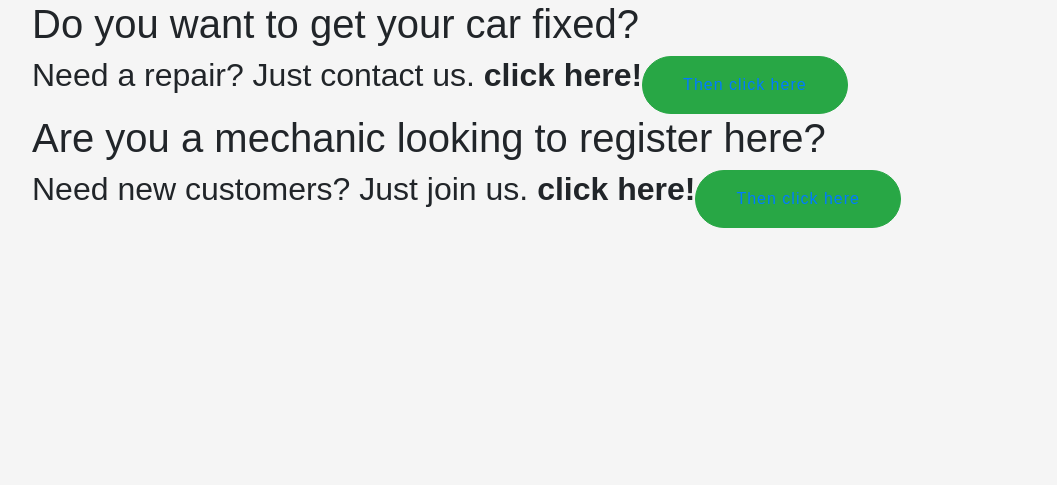
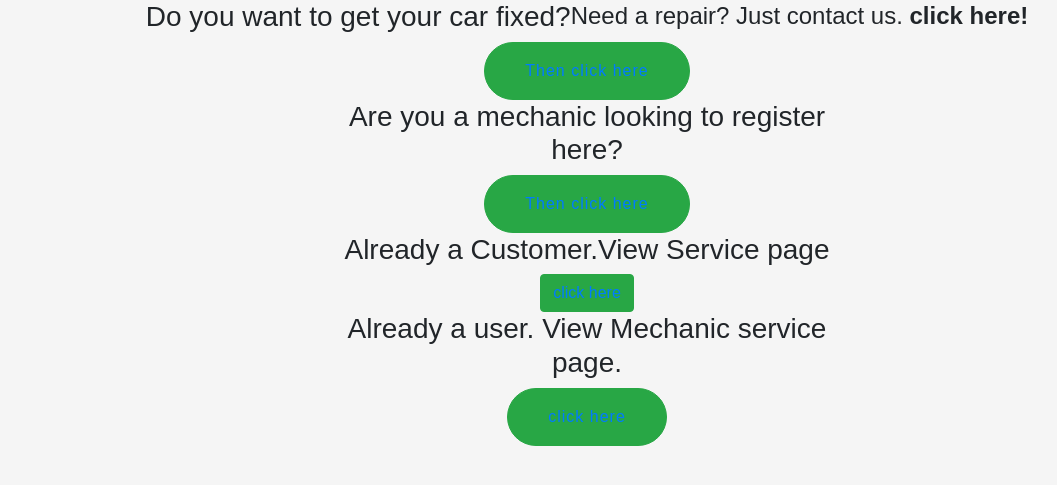
Before and after one commit to Mickmacha/Auto_mechanic_locationapp, a Django app: page /homepage in a window 1280 px wide. Shown: the part 56-541 px from the top of the page, without its empty margins (53-1110 px from the left). Run offline with Django 4.2, Linux system fonts and the light colour scheme; parts of the project's set-up code (start-up, migrations or seed data) failed here and were passed over; some libraries are stand-ins or nearby versions.

Commit message:
changes in views and templates 3

```diff
--- a/mysite/location/templates/location/homepage.html
+++ b/mysite/location/templates/location/homepage.html
@@ -1,18 +1,35 @@
 {% extends 'location/base.html'%}
+{% load static %}
+{% load groupfilter %}
 {% block content %}
-<div class="container-fluid ">
-  <div class="row text-center">
-    <h1>Do you want to get your car fixed?</h1>
-    <h2>Need a repair? Just contact us.
+
+<div class="container-fluid" >
+  <div class="row align-items-center justify-content-center">
+    <h1 style="font-size:28px;">Do you want to get your car fixed?</h1>
+    <h2 style="font-size:24px;">Need a repair? Just contact us.
       <b>click here!</b></h2>
-        <button class="btn btn-success btn-lg btn-radius " ><a href="{% url 'customer_view' %}">Then click here</a></button>
+    </div>
+    <div class="row align-items-center justify-content-center">
+        <button class="btn btn-success btn-lg btn-radius" style="text-decoration:none;"><a href="{% url 'customer_view' %}">Then click here</a></button>
+    </div>
+    <div class="row align-items-center justify-content-center" style="max-width: 500px;margin:0 auto 3rem;">
+    <h1 style="font-size:28px;font-weigt:300;">Are you a mechanic looking to register here?</h1>
+<!--    <h2 style="font-size:24px;">Need new customers? Just join us.-->
+<!--      <b>click here!</b></h2></div>-->
+       <div class="row align-items-center justify-content-center">
+        <button class="btn btn-success btn-lg btn-radius" style=""><a href="{% url 'mechanic_view' %}">Then click here</a></button>
+    </div>
+    <div class="row align-items-center justify-content-center">
+    <h1 style="font-size:28px;">Already a Customer.View Service page</h1>
+    </div>
+       <div class="row align-items-center justify-content-center">
+        <button class="btn btn-success btn-small btn-radius" style=""><a href="{% url 'user_service_view' %}">click here</a></button>
+    </div>
+    <div class="row align-items-center justify-content-center">
+    <h1 style="font-size:28px;">Already a user. View Mechanic service page.</h1>
+       <div class="row align-items-center justify-content-center">
+        <button class="btn btn-success btn-lg btn-radius" style=""><a href="{% url 'mechanic_work_assigned' %}">click here</a></button>
+    </div>
+</div>
 
-    </div>
-    <div class="row text-center">
-    <h1>Are you a mechanic looking to register here?</h1>
-    <h2>Need new customers? Just join us.
-      <b>click here!</b></h2>
-        <button class="btn btn-success btn-lg btn-radius " ><a href="{% url 'mechanic_view' %}">Then click here</a></button>
-
-    </div>
 {% endblock %}
--- a/mysite/location/templates/location/login.html
+++ b/mysite/location/templates/location/login.html
@@ -14,13 +14,13 @@
 			margin: 0;
 			padding: 0;
 			height: 100%;
-			background: #7abecc !important;
+			background: #30415D !important;
 		}
 		.user_card {
 			width: 350px;
 			margin-top: auto;
 			margin-bottom: auto;
-			background: #74cfbf;
+			background: #194554;
 			position: relative;
 			display: flex;
 			justify-content: center;
--- a/mysite/location/templates/location/mechanic_service_view.html
+++ b/mysite/location/templates/location/mechanic_service_view.html
@@ -33,7 +33,7 @@
                   <td> {{w.vehicle_brand}}</td>
                   <td> {{w.problem_description}}</td>
                   <td>{{w.status}}</td>
-                  <td><a  style="color:blue; text-decoration:none;font-size:25px;" href="{% url 'mechanic-update-status' w.id  %}">&#9998;</a></td>
+                  <td><a  style="color:blue; text-decoration:none;font-size:25px;" href="{% url 'mechanic_update_service_view' %}">&#9998;</a></td>
                 </tr>
                 {% endfor %}
 
--- a/mysite/location/templates/location/register.html
+++ b/mysite/location/templates/location/register.html
@@ -13,13 +13,13 @@
 			margin: 0;
 			padding: 0;
 			height: 100%;
-			background: #7abecc !important;
+			background: #30415D !important;
 		}
 		.user_card {
 			width: 350px;
 			margin-top: auto;
 			margin-bottom: auto;
-			background: #74cfbf;
+			background: #194554;
 			position: relative;
 			display: flex;
 			justify-content: center;
--- a/mysite/location/templates/location/results.html
+++ b/mysite/location/templates/location/results.html
@@ -17,7 +17,7 @@
             <form method="post" action="{% url 'user_service_view' %}">
                 {% csrf_token %}
 <!--         <a href="{% url 'index' %}">-->
-             <button class = "btn btn-success" type="submit" name="enquire" value="{{ i.0 }}">Request Service</button>
+             <button class = "btn btn-success" type="submit" name="enquire" value="{{ i.2 }}">Request Service</button>
          </form>
     </div>
     </div>
--- a/mysite/location/urls.py
+++ b/mysite/location/urls.py
@@ -2,6 +2,7 @@ from django.urls import path, include
 from . import views
 
 urlpatterns = [
+    path('', views.login_view, name='login_view'),
     path('login/', views.login_view, name='login_view'),
     path('logout/', views.logoutuser, name="logout"),
     path('register', views.register, name="register"),
@@ -12,10 +13,9 @@ urlpatterns = [
     path('service_details', views.service_details, name="service_details"),
     path('mechsearch', views.mechsearch, name='mechsearch'),
     path('mechanic_work_assigned', views.mechanic_work_assigned, name='mechanic_work_assigned'),
-    path('mechanic-update-service', views.mechanic_update_service_view,name='mechanic-update-service'),
+    path('mechanic_update_service_view', views.mechanic_update_service_view,name='mechanic_update_service_view'),
     path('user_service_view', views.user_service_view, name='user_service_view'),
     path('ratings', views.fill_review_view, name='fill_review_view'),
-
     path('index', views.index, name="index"),
     path('index2', views.index2, name="index2"),
 
--- a/mysite/location/views.py
+++ b/mysite/location/views.py
@@ -12,6 +12,7 @@ from .forms2 import CreateUserForm, CustomerDetails, MechanicDetails, ServiceDet
 from .models import Customer, Mechanic, Service, ReviewRating
 from .decorators import *
 from django.db.models import Q
+import math
 import random
 from django.db.models import Sum
 from django.db import IntegrityError
@@ -83,6 +84,7 @@ def mechsearch(request):
                 print(i.city)
                 print(location["city"])
                 dist_cust_mech = utilities.compare_distance(customer_gps, mechanic_gps)
+                dist_cust_mech = float("{0:.3f}".format(dist_cust_mech))
                 # context ={"resultset": [i.id, i.businessName, i.businessId, i.contact, i.city]}
                 context = {}
                 context.setdefault("resultset", [])
@@ -104,8 +106,10 @@ def mechsearch(request):
 @login_required(login_url="login_view")
 # @allowed_users(allowed_roles=['mechanic'])
 def mechanic_work_assigned(request):
-    mechanic = Mechanic.objects.all().filter(id=request.user.id)
-    works = Service.objects.all().filter(mechanic=request.user.id)
+    user = User.objects.get(id = request.user.id)
+    mechanic = Mechanic.objects.get(user=user)
+    works = Service.objects.all().filter(mechanic=mechanic)
+    print(works)
     return render(request, 'location/mechanic_service_view.html', {'works': works, 'mechanic': mechanic})
 
 @login_required(login_url="login_view")
@@ -171,10 +175,11 @@ def fill_review_view(request):
 # @allowed_users(allowed_roles=['customer'])
 def user_service_view(request):
     if request.method == "POST":
-        id = request.POST.get("enquire")
+        bid = request.POST.get("enquire")
         print(request.user.id)
+        print(id)
         customer = Customer.objects.get(user=request.user.id)
-        mechanic = Mechanic.objects.get(user=id)
+        mechanic = Mechanic.objects.get(businessId=bid)
         enquiry_x = Service.objects.get(customer=customer)
         enquiry_x.mechanic = mechanic
         enquiry_x.save()
--- a/mysite/mysite/settings.py
+++ b/mysite/mysite/settings.py
@@ -44,6 +44,7 @@ INSTALLED_APPS = [
     'location.apps.LocationConfig',
     'widget_tweaks',
     'crispy_forms',
+
 
 ]
 
```
Also changed, not shown: mysite/location/templatetags/groupfilter.py (added, +7 -0 lines), mysite/__init__.py (added), mysite/db.sqlite3, mysite/location/static/css/style.css (line endings or trailing spaces), mysite/location/static/images/vector2.png (added), mysite/location/templatetags/__init__.py (added).
